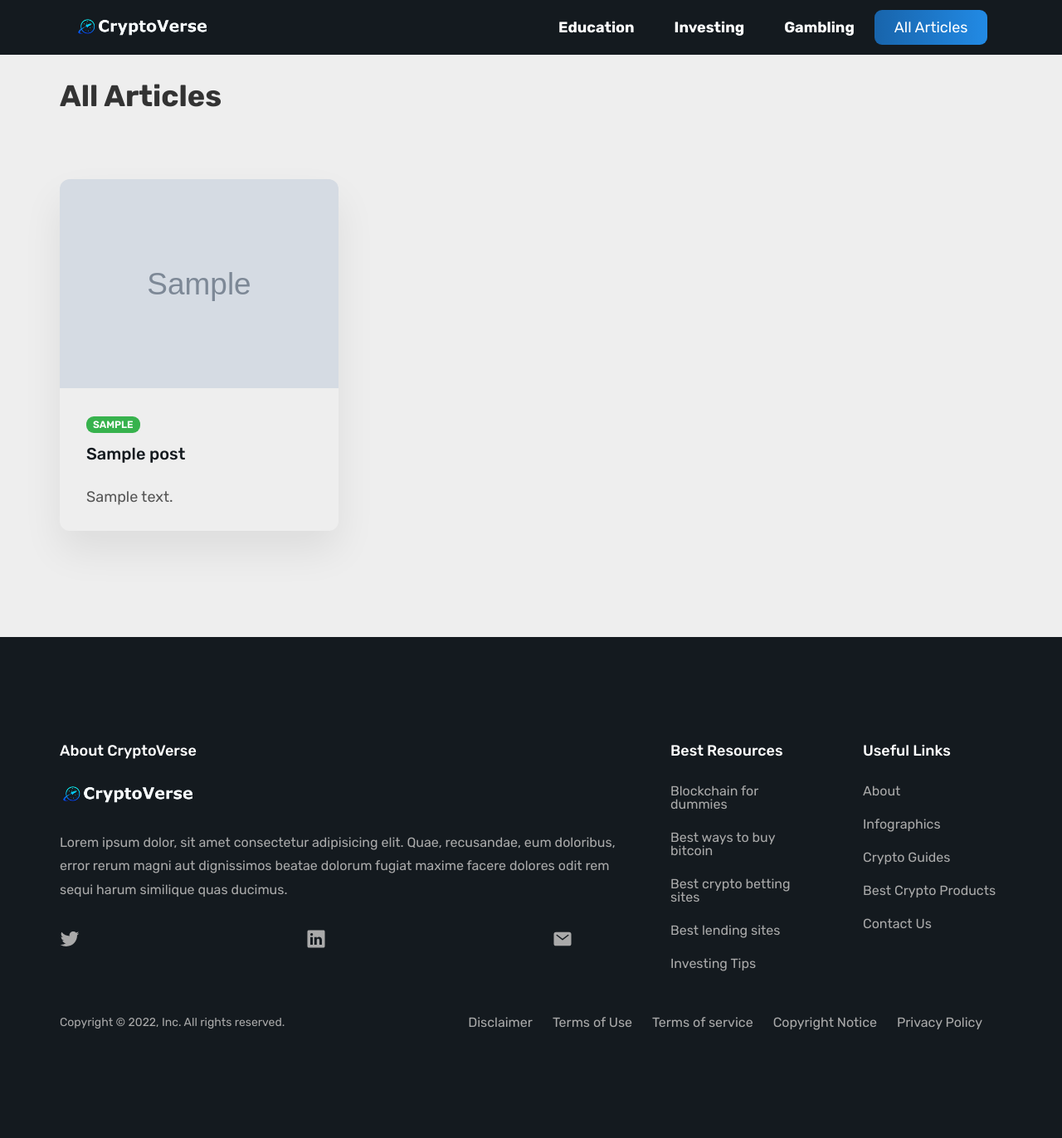
After one commit to ianmaloney14/blogs, a Django app: page /all-articles in a window 1280 px wide. The commit adds this page. Shown: the whole page at 83% size. Run offline with Django 4.2, Linux system fonts and the light colour scheme; tables that the repository leaves empty hold one stand-in row (values such as "Sample post"); grey boxes marked "Sample" are stand-in pictures.

Commit message:
add view all articles page

```diff
--- /dev/null
+++ b/crypto_blog/crypto_blog/blog_app/templates/all_articles.html
@@ -0,0 +1,32 @@
+{% extends 'base.html' %}
+
+
+{% block content %}
+<section class="section-post">
+    <div class="container">
+        <h2 class="heading-secondary font--grey heading-latest-posts">
+            All Articles
+        </h2>
+    </div>
+    <div class="container grid grid--3-cols">
+        {% for post in object_list %}
+                <div class="post">
+                {% if post.thumbnail %}
+                    {% load static %}<img class="post-img" src="{{ post.thumbnail.url }}" alt="article thumbnail">
+                {% else %}
+                    {% load static %}<img class="post-img" src="src="{% static "img/image-not-found-scaled.png" %}" alt="image not found">
+                {% endif %}
+                    <div class="post-content">
+                        <div class="post-tags">
+                            <span class="tag tag--gamble">{{ post.category }}</span>
+                        </div>
+                        <p class="post-title"><a class="post-title-link" href="{% url 'article-detail' post.pk %}">{{ post.title }}</a></p>
+                        <ul class="post-attributes">
+                            <li class="post-attribute">{{ post.description|slice:":200"|safe}}</li>
+                        </ul>
+                    </div>
+                </div>
+        {% endfor %}
+    </div>
+</section>
+{% endblock %}
--- a/crypto_blog/crypto_blog/blog_app/templates/base.html
+++ b/crypto_blog/crypto_blog/blog_app/templates/base.html
@@ -19,7 +19,7 @@
 </head>
 <body>
     <header class="header">
-        <a href="#">{% load static %}<img class="logo" src="{% static "img/cryptoverse_test_logo.png" %}" alt="image not found"></a>
+        <a href="{% url 'home' %}">{% load static %}<img class="logo" src="{% static "img/cryptoverse_test_logo.png" %}" alt="image not found"></a>
 
         <input type="checkbox" id="menu-bar">
         <label for="menu-bar"><ion-icon class="icon-mobile-nav" name="menu-outline"></ion-icon></label>
@@ -47,7 +47,7 @@
                         <li><a href="#">Ethereum Casinos</a></li>
                     </ul>
                 </li>
-                <li id="main-nav-btn"><a class="btn-cta" href="#">Crypto Tools</a></li>
+                <li id="main-nav-btn"><a class="btn-cta" href="{% url 'all-articles' %}">All Articles</a></li>
             </ul>
         </nav>
     </header>
--- a/crypto_blog/crypto_blog/blog_app/urls.py
+++ b/crypto_blog/crypto_blog/blog_app/urls.py
@@ -1,10 +1,11 @@
 from django.urls import path
-from .views import HomeView, ArticleDetailView
+from .views import HomeView, ArticleDetailView, AllArticles
 from django.contrib.staticfiles.urls import staticfiles_urlpatterns
 
 urlpatterns = [
     path('', HomeView.as_view(), name="home"),
     path('article/<int:pk>', ArticleDetailView.as_view(), name="article-detail"),
+    path('all-articles', AllArticles.as_view(), name="all-articles"),
 ]
 
 urlpatterns += staticfiles_urlpatterns()
--- a/crypto_blog/crypto_blog/blog_app/views.py
+++ b/crypto_blog/crypto_blog/blog_app/views.py
@@ -12,3 +12,9 @@ class HomeView(ListView):
 class ArticleDetailView(DetailView):
     model = Post
     template_name = 'article_details.html'
+
+
+class AllArticles(ListView):
+    model = Post
+    template_name = 'all_articles.html'
+    ordering = ['-created_at']
```
Also changed, not shown: crypto_blog/crypto_blog/blog_app/templates/view_by_category.html (deleted, +0 -12 lines), crypto_blog/crypto_blog/blog_app/templates/view_category.html (added, +7 -0 lines).
